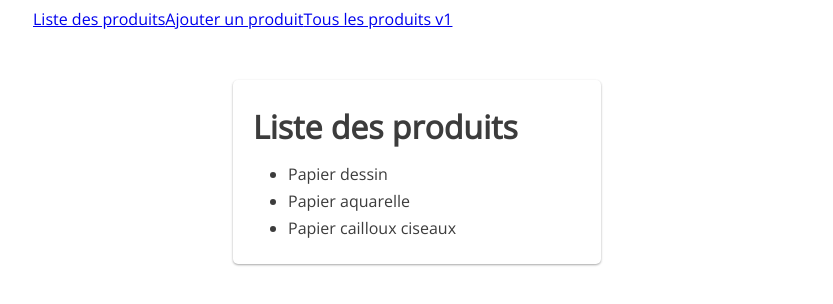
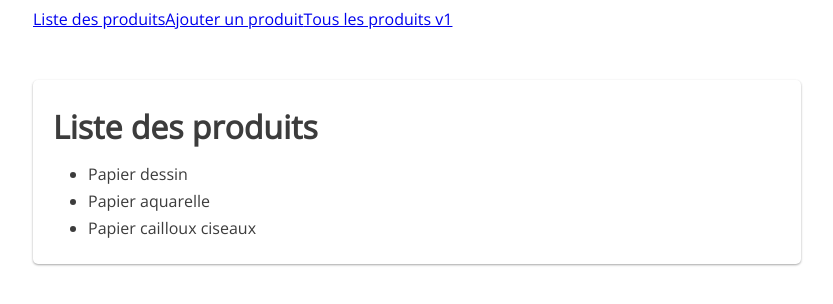
Before and after one commit to STM3900/projet-angular, an Angular app: page / in a window 1280 px wide. Shown: the top 304 px of the page, without its empty margins (223-1056 px from the left). Built offline with nearby package versions, Linux system fonts and the light colour scheme.

Commit message:
modif css etou

```diff
--- a/src/app/app.component.css
+++ b/src/app/app.component.css
@@ -6,7 +6,4 @@ body {
   justify-content: center;
   align-items: center;
   align-content: center;
-
-  margin-right: 20%;
-  margin-left: 20%;
 }
--- a/src/app/paper-list/paper-list.component.css
+++ b/src/app/paper-list/paper-list.component.css
@@ -10,8 +10,6 @@
   padding: 20px;
 
   margin-top: 50px;
-  margin-right: 200px;
-  margin-left: 200px;
   color: rgb(60, 60, 60);
 }
 
--- a/src/app/produit/produit.component.css
+++ b/src/app/produit/produit.component.css
@@ -10,8 +10,6 @@
   padding: 20px;
 
   margin-top: 50px;
-  margin-right: 200px;
-  margin-left: 200px;
   color: rgb(60, 60, 60);
 }
 
```
